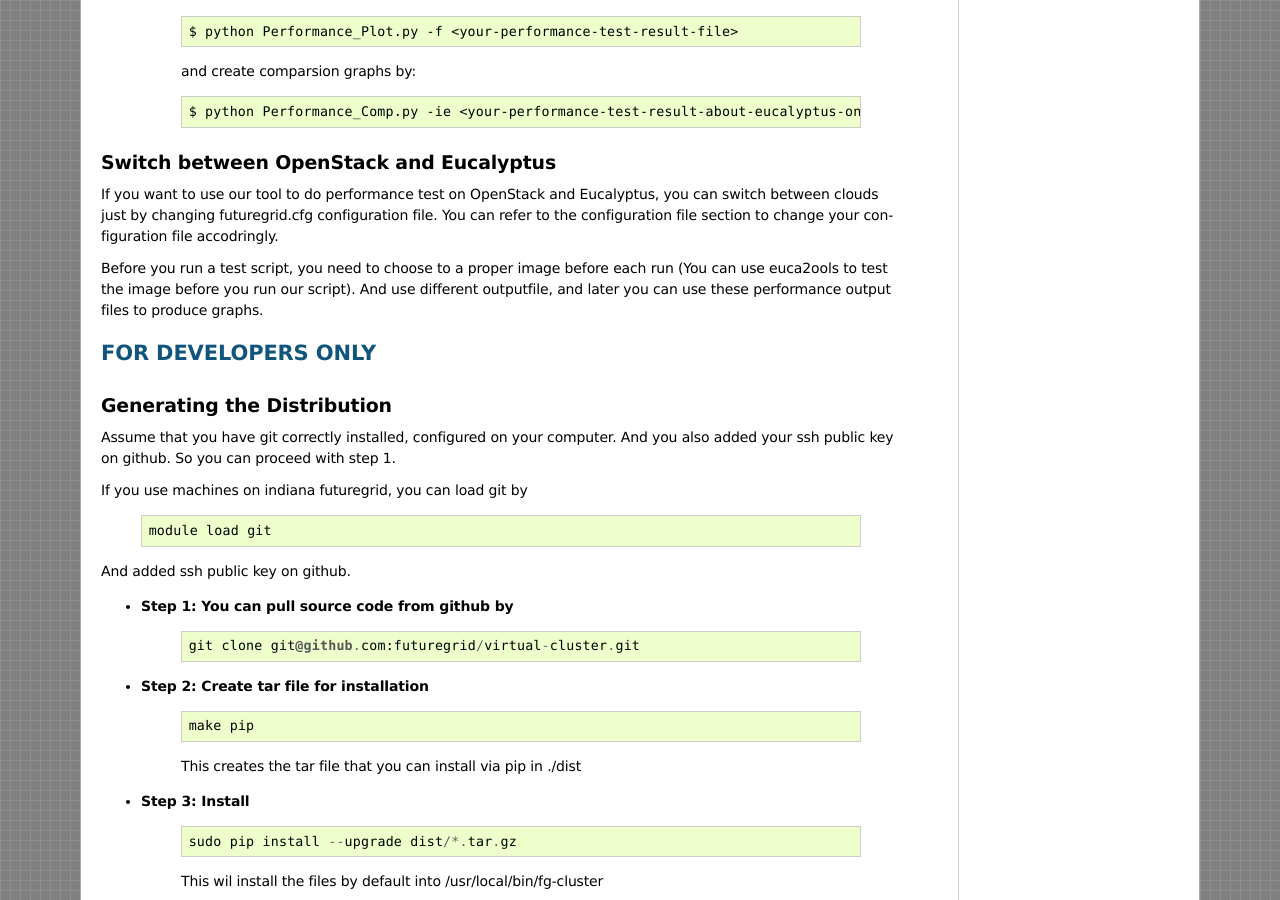
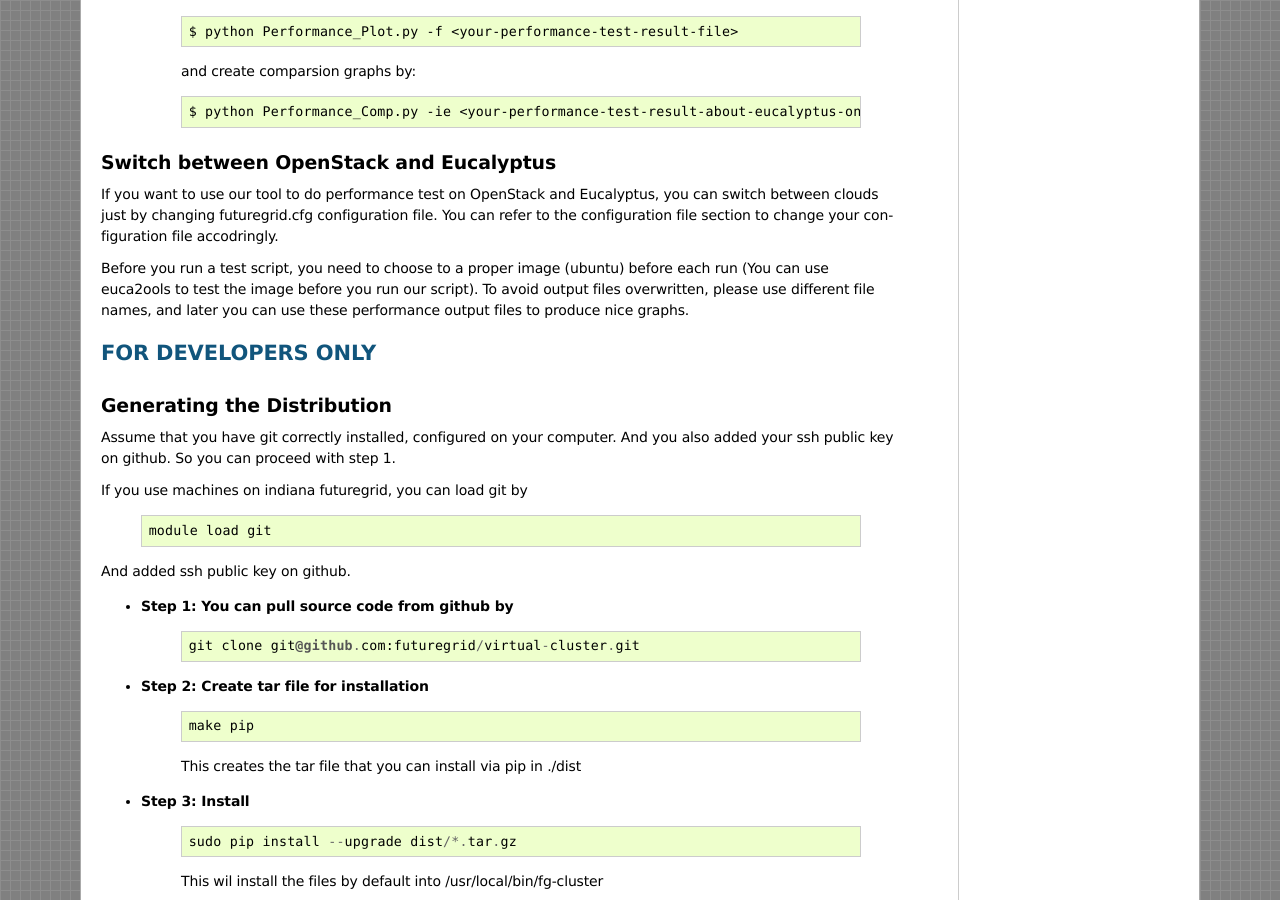
Before and after one commit to futuregrid/virtual-cluster, a Sphinx documentation site: the page built from doc/source/intro.rst, in a window 1280 px wide and 900 px high, scrolled down 11370 px. Built offline with Sphinx 7.4.7, drawn with Linux system fonts in a browser that asks for light colours; formulas are drawn with MathJax 3; pages that are not in the unit, such as notebooks, are missing from menus.

Commit message:
Update doc/source/intro.rst

```diff
--- a/doc/source/intro.rst
+++ b/doc/source/intro.rst
@@ -660,9 +660,9 @@ If you want to use our tool to do performance test on OpenStack and Eucalyptus,
 clouds just by changing futuregrid.cfg configuration file. You can refer to the configuration file section
 to change your configuration file accodringly.
 
-Before you run a test script, you need to choose to a proper image before each run (You can use euca2ools
-to test the image before you run our script). And use different outputfile, and later you can use these
-performance output files to produce graphs.
+Before you run a test script, you need to choose to a proper image (ubuntu) before each run (You can use euca2ools
+to test the image before you run our script). To avoid output files overwritten, please use different file names,
+and later you can use these performance output files to produce nice graphs.
 
 FOR DEVELOPERS ONLY
 ===================
```
